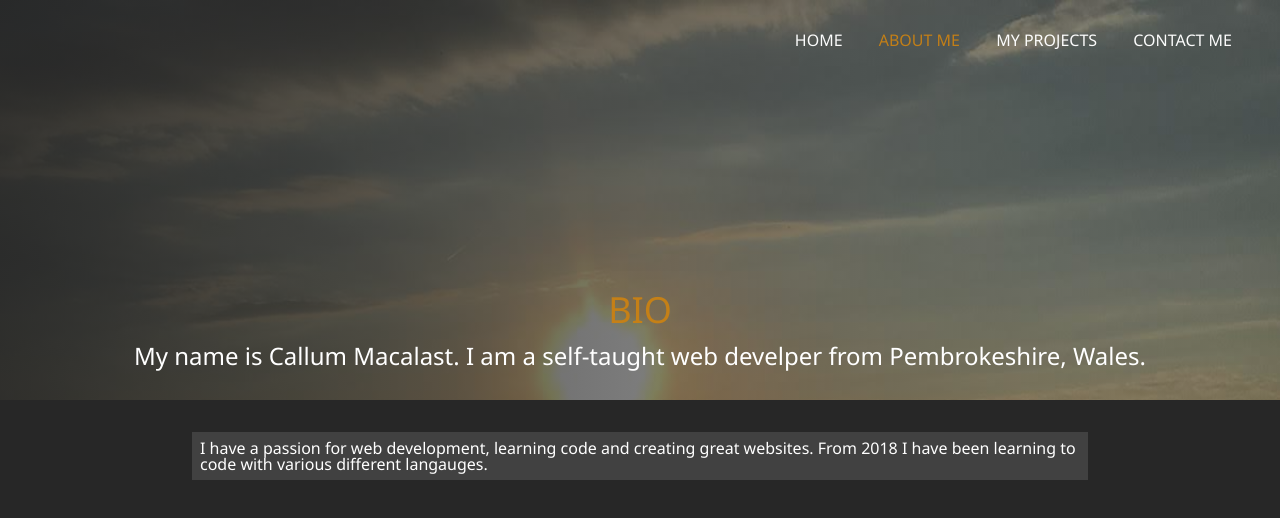
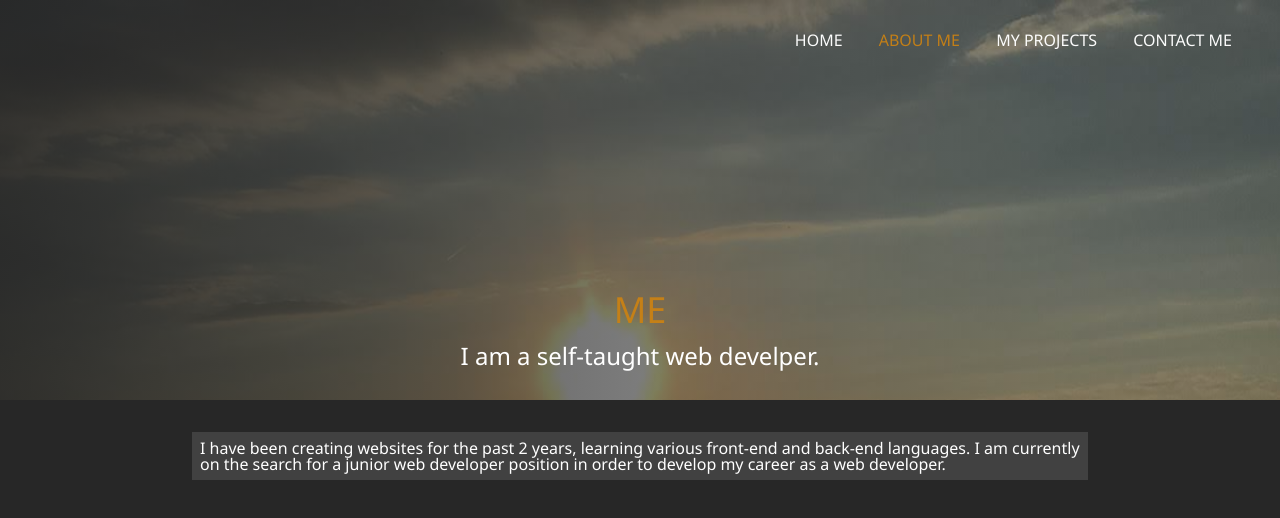
Before and after one commit to callummacalast/cal-cv, a plain HTML site: page about.html in a window 1280 px wide. Drawn offline with Linux system fonts and the light colour scheme.

Commit message:
pushing some minor changes

```diff
--- a/about.html
+++ b/about.html
@@ -47,8 +47,8 @@
                 <!-- <img class="profile-pic" src="dist/imgs/me.JPG"> -->
 
                 <div class="about_bio">
-                    <h2 class="text-secondary">BIO</h2>
-                    <p>My name is Callum Macalast. I am a self-taught web develper from Pembrokeshire, Wales.</p>
+                    <h2 class="text-secondary">ME</h2>
+                    <p>I am a self-taught web develper.</p>
             </div>
         </div>
 
@@ -57,7 +57,9 @@
                     <!-- <h2 class="text-secondary">2017 - Current</h2> -->
                     <!-- <h3>Google</h3> -->
                     <!-- <h6>Full Stack Developer</h6> -->
-                    <p>I have a passion for web development, learning code and creating great websites. From 2018 I have been learning to code with various different langauges.</p>
+                    <p>I have been creating websites for the past 2 years, learning various front-end and back-end languages. I am currently on the search for a junior web developer position in order to develop my career as a web developer.
+
+                    </p>
                 </div>
                 <!-- <div class="jobs_job">
                     <h2 class="text-secondary">2015 - 2017</h2>
```
Also changed, not shown: contact.html (+1 -7 lines), index.html (+1 -7 lines).
